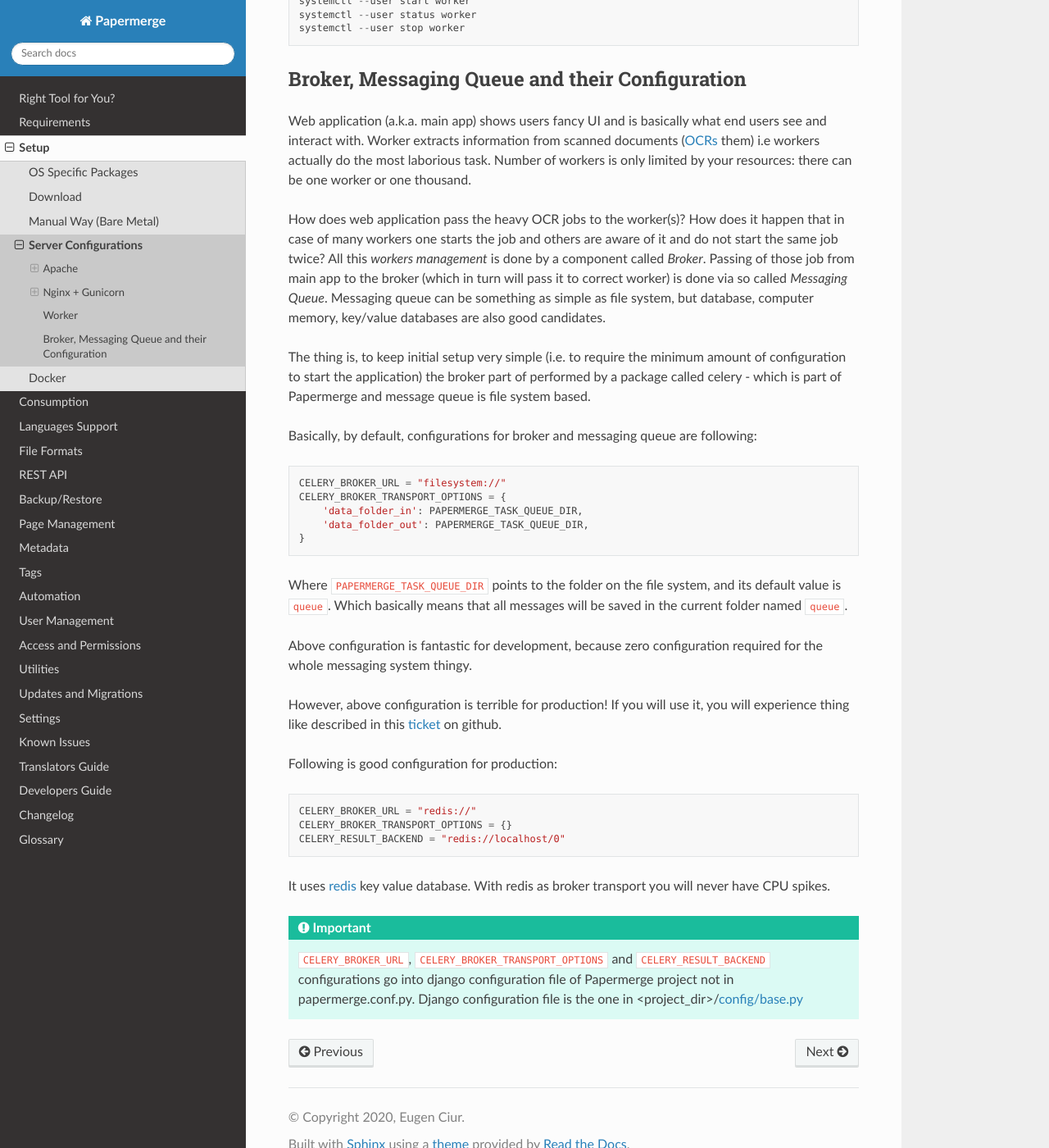
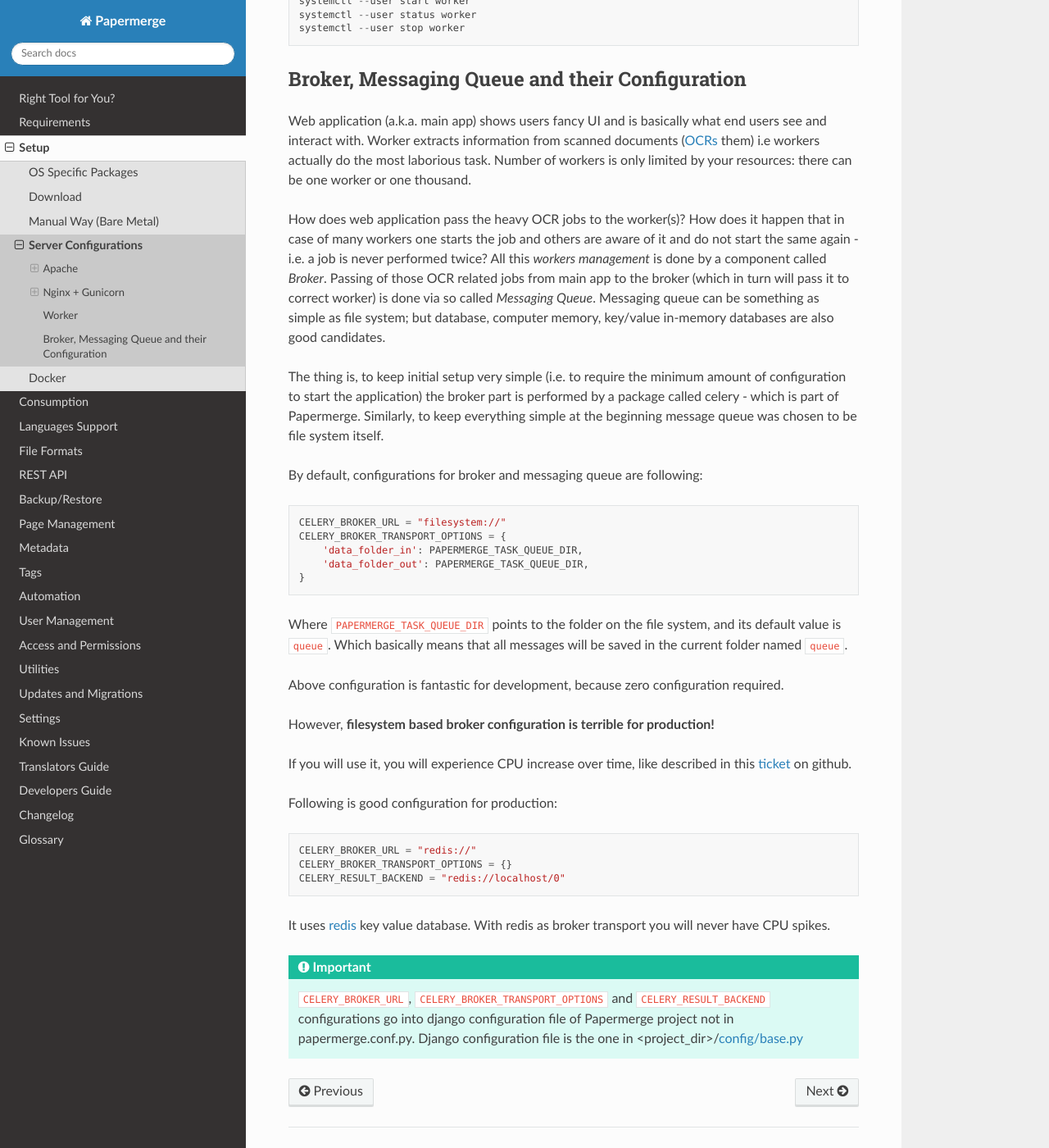
Before and after one commit to ciur/papermerge, a Sphinx documentation site: the page built from docs/source/setup/server_configurations.rst, in a window 1280 px wide and 1400 px high, scrolled down 5830 px. Shown: the whole window at 82% size. Built offline with Sphinx 7.4.7 and the Read the Docs theme 2.0.0, drawn with Linux system fonts in a browser that asks for light colours.

Commit message:
documentation typos

```diff
--- a/docs/source/setup/server_configurations.rst
+++ b/docs/source/setup/server_configurations.rst
@@ -287,18 +287,20 @@
 
 How does web application pass the heavy OCR jobs to the worker(s)? How does it
 happen that in case of many workers one starts the job and others are aware of
-it and do not start the same job twice? All this *workers management* is done
-by a component called *Broker*. Passing of those job from main app to the
-broker (which in turn will pass it to correct worker) is done via so called
-*Messaging Queue*. Messaging queue can be something as simple as
-file system, but database, computer memory, key/value databases are also good candidates.
+it and do not start the same again - i.e. a job is never performed twice? All
+this *workers management* is done by a component called *Broker*. Passing of
+those OCR related jobs from main app to the broker (which in turn will pass it to correct
+worker) is done via so called *Messaging Queue*. Messaging queue can be
+something as simple as file system; but database, computer memory, key/value
+in-memory databases are also good candidates.
 
 The thing is, to keep initial setup very simple (i.e. to require the minimum
-amount of configuration to start the application) the broker part of performed
-by a package called celery - which is part of Papermerge and message queue is
-file system based.
+amount of configuration to start the application) the broker part is performed
+by a package called celery - which is part of Papermerge. Similarly, to keep
+everything simple at the beginning message queue was chosen to be file system
+itself.
 
-Basically, by default, configurations for broker and messaging queue are
+By default, configurations for broker and messaging queue are
 following::
 
     CELERY_BROKER_URL = "filesystem://"
@@ -307,15 +309,16 @@
         'data_folder_out': PAPERMERGE_TASK_QUEUE_DIR,
     }
 
-Where ``PAPERMERGE_TASK_QUEUE_DIR`` points to the folder on the file system, and its default value is
-``queue``. Which basically means that all messages will be saved in the current folder named ``queue``.
+Where ``PAPERMERGE_TASK_QUEUE_DIR`` points to the folder on the file system,
+and its default value is ``queue``. Which basically means that all messages
+will be saved in the current folder named ``queue``.
 
-Above configuration is fantastic for development, because zero configuration required for the whole
-messaging system thingy.
+Above configuration is fantastic for development, because zero configuration required.
 
-However, above configuration is terrible for production!
-If you will use it, you will experience thing like described in this `ticket
-<https://github.com/ciur/papermerge/issues/198>`_ on github.
+However, **filesystem based broker configuration is terrible for production!**
+
+If you will use it, you will experience CPU increase over time, like described
+in this `ticket <https://github.com/ciur/papermerge/issues/198>`_ on github.
 
 Following is good configuration for production::
 
@@ -328,5 +331,8 @@
 
 .. important::
 
-    ``CELERY_BROKER_URL``, ``CELERY_BROKER_TRANSPORT_OPTIONS`` and ``CELERY_RESULT_BACKEND`` configurations go into django configuration file of Papermerge project not in papermerge.conf.py.
-    Django configuration file is the one in <project_dir>/`config/base.py <https://github.com/ciur/papermerge/blob/master/config/settings/base.py>`_
+    ``CELERY_BROKER_URL``, ``CELERY_BROKER_TRANSPORT_OPTIONS`` and
+    ``CELERY_RESULT_BACKEND`` configurations go into django configuration file
+    of Papermerge project not in papermerge.conf.py. Django configuration file
+    is the one in <project_dir>/`config/base.py
+    <https://github.com/ciur/papermerge/blob/master/config/settings/base.py>`_
```
